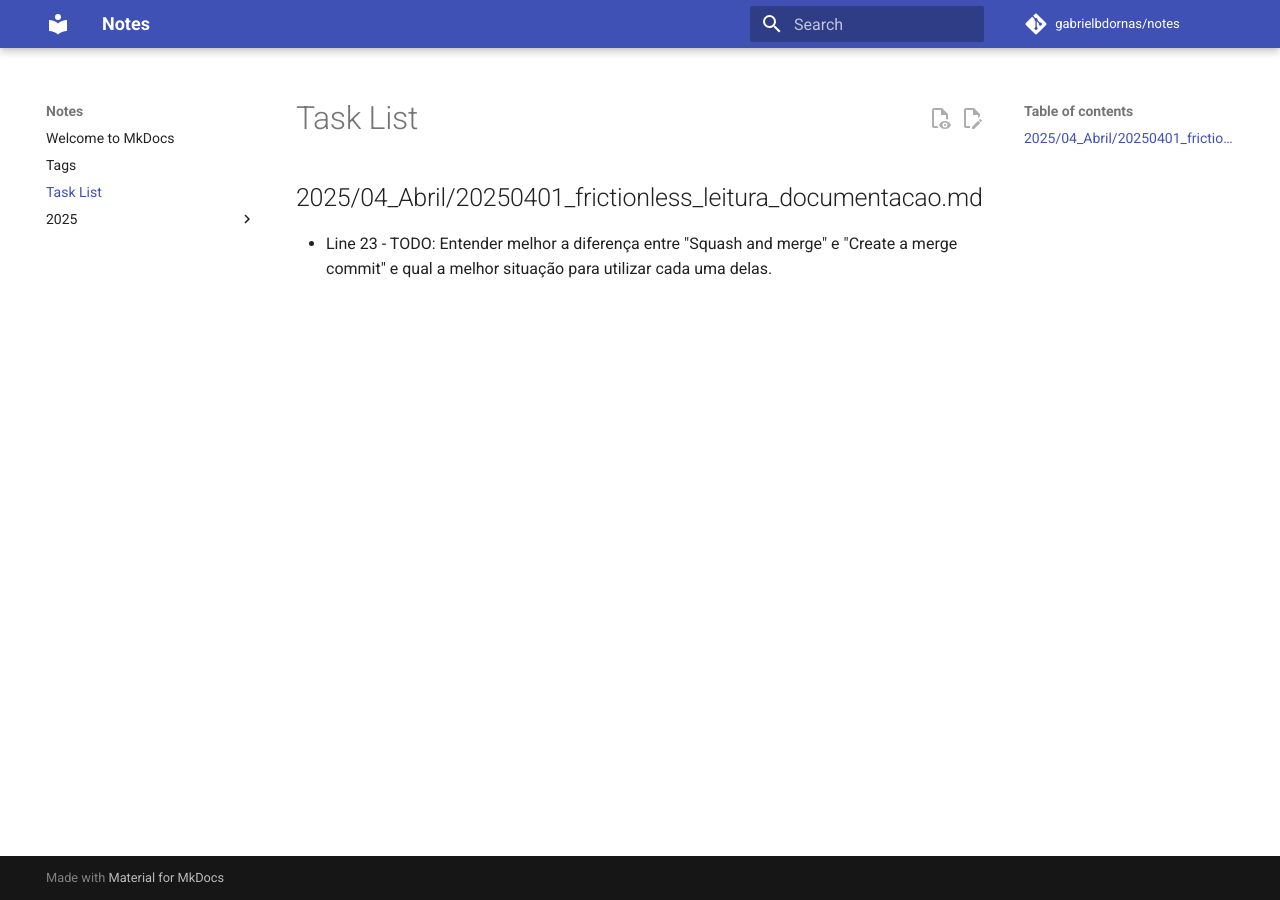
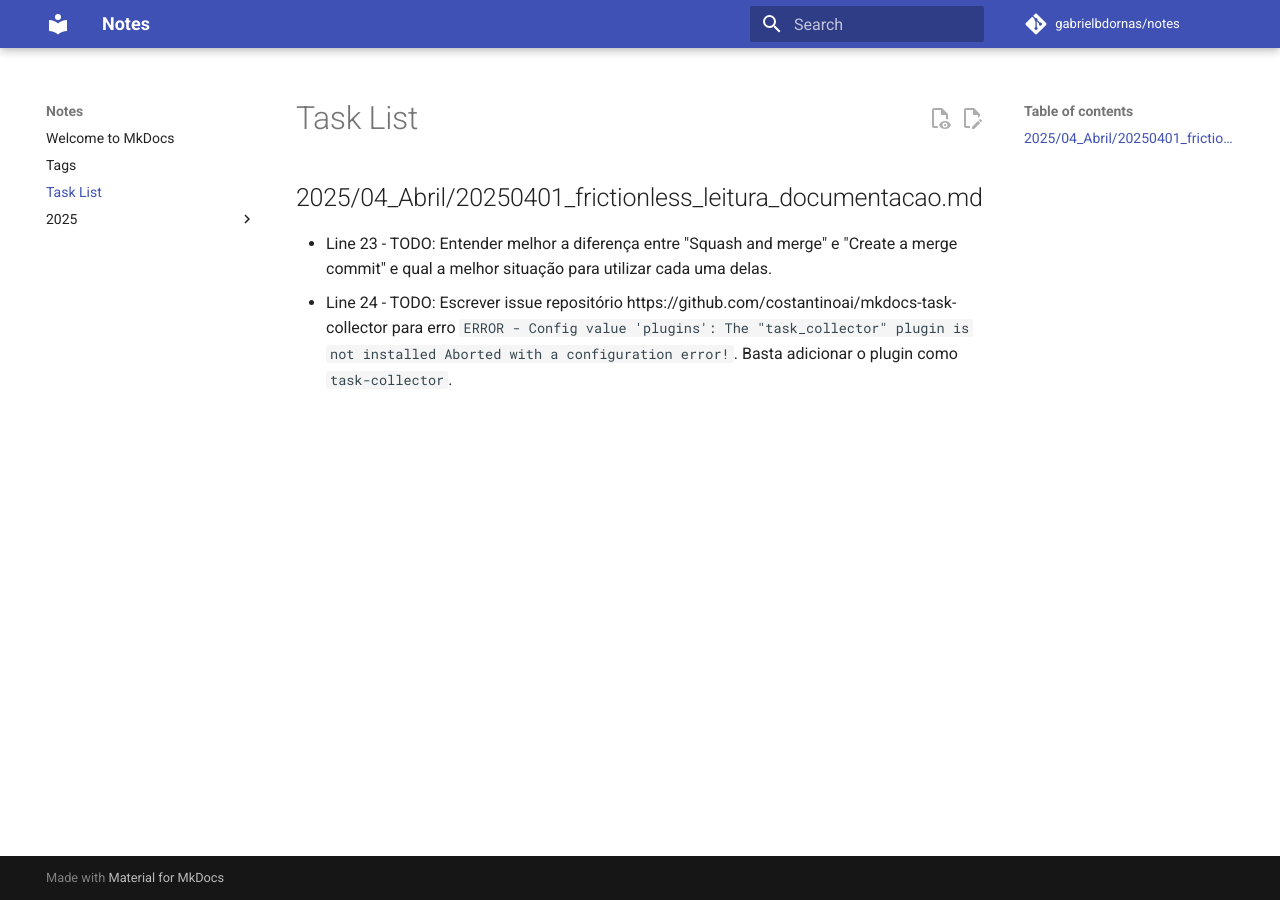
Before and after one commit to gabrielbdornass/notes2, an MkDocs documentation site: the page built from docs/tasks_list.md, in a window 1280 px wide. Built offline with MkDocs 1.6.1 and Material for MkDocs 9.7.7, drawn with Linux system fonts in a browser that asks for light colours; comment, search, counter and statistics services are not loaded.

Commit message:
Add new task para fazer issue plugin task-collector

```diff
--- a/docs/tasks_list.md
+++ b/docs/tasks_list.md
@@ -2,3 +2,4 @@
 
 ## 2025/04_Abril/20250401_frictionless_leitura_documentacao.md
 + Line 23 - TODO: Entender melhor a diferença entre "Squash and merge" e "Create a merge commit" e qual a melhor situação para utilizar cada uma delas.
++ Line 24 - TODO: Escrever issue repositório https://github.com/costantinoai/mkdocs-task-collector para erro `ERROR   -  Config value 'plugins': The "task_collector" plugin is not installed Aborted with a configuration error!`. Basta adicionar o plugin como `task-collector`.
```
Also changed, not shown: docs/2025/04_Abril/20250401_frictionless_leitura_documentacao.md (+1 -1 lines).
